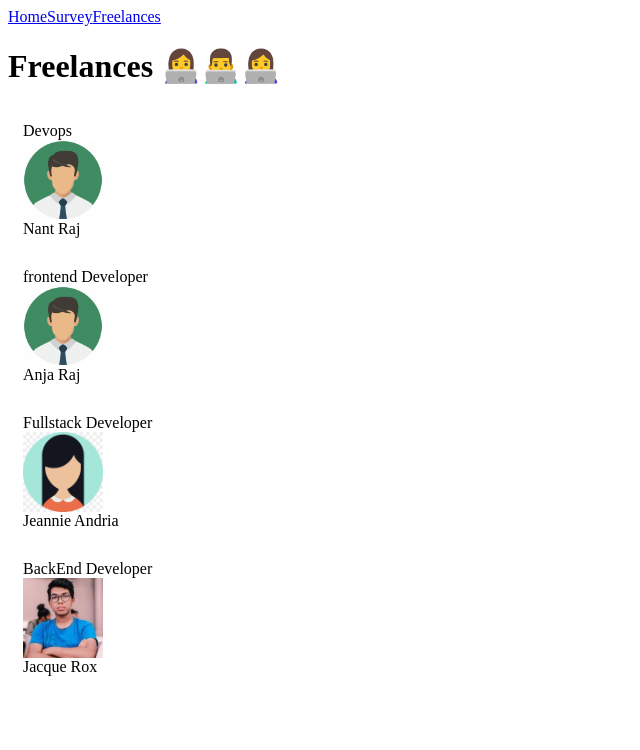
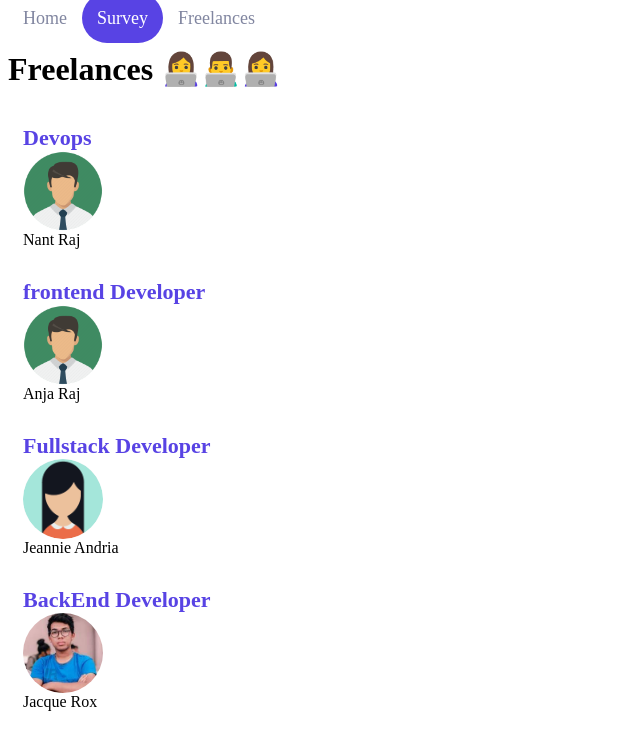
Before and after one commit to anjanante/agence_free_rt, a React (Create React App) app: page /freelances in a window 1280 px wide. Shown: the top 750 px of the page, without its empty margins (0-640 px from the left). Built offline with nearby package versions, Linux system fonts and the light colour scheme.

Commit message:
Styles components
Add Component styled in Card and in Header Link

```diff
--- a/package.json
+++ b/package.json
@@ -12,6 +12,7 @@
     "react-router": "^5.2.0",
     "react-router-dom": "^5.2.0",
     "react-scripts": "4.0.3",
+    "styled-components": "^5.3.6",
     "web-vitals": "^1.0.1"
   },
   "scripts": {
--- a/src/components/Card/index.jsx
+++ b/src/components/Card/index.jsx
@@ -1,11 +1,22 @@
 import { PropTypes } from "prop-types"
 import DefaultPicture from '../../assets/profile.jpg'
+import styled from "styled-components"
 
- function Card({ label, title, picture }) {
+const CardLabel = styled.span`
+    color: #5843e4;
+    font-size: 22px;
+    font-weight: bold;
+`
+const CardImage = styled.img`
+    height: 80px;
+    width: 80px;
+    border-radius: 50%;
+`
+function Card({ label, title, picture }) {
     return (
         <div style={{ display: 'flex', flexDirection: 'column', padding: 15 }}>
-            <span>{label}</span>
-            <img src={picture} alt="freelance" height={80} width={80} />
+            <CardLabel>{label}</CardLabel>
+            <CardImage src={picture} alt="freelance" height={80} width={80} />
             <span>{title}</span>
         </div>
     )
--- a/src/components/Header/index.jsx
+++ b/src/components/Header/index.jsx
@@ -1,11 +1,22 @@
 import { Link } from 'react-router-dom'
+import styled from 'styled-components'
+
+const StyledLink = styled(Link)`
+    padding: 15px;
+    color: #8186a0;
+    text-decoration: none;
+    font-size: 18px;
+    ${(props) =>
+        props.$isFullLink &&
+        `color: white; border-radius: 30px; background-color: #5843E4;`}
+`
 
 export default function Header() {
     return (
         <nav>
-            <Link to="/">Home</Link>
-            <Link to="/survey/5">Survey</Link>
-            <Link to="/freelances">Freelances</Link>
+            <StyledLink to="/">Home</StyledLink>
+            <StyledLink to="/survey/1" $isFullLink>Survey</StyledLink>
+            <StyledLink to="/freelances">Freelances</StyledLink>
         </nav>
     )
 }
```
Also changed, not shown: 1 other file (tests, documents, lock files or other folders).
